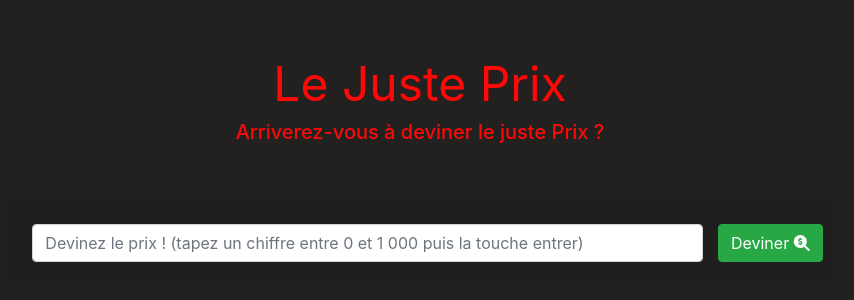
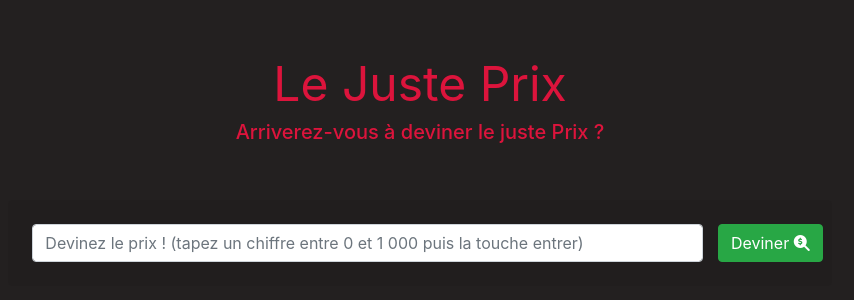
Before and after one commit to gbasset/JustPrice-Vanilla-Js, a plain HTML site: page index.html in a window 1280 px wide. Shown: the whole page, without its empty margins (220-1074 px from the left). Drawn offline with nearby package versions, Linux system fonts and the light colour scheme.

```diff
--- a/style.css
+++ b/style.css
@@ -4,7 +4,7 @@
 }
 
 header {
-    color: #ff0808;
+    color: crimson;
     text-align: center;
     font-size: 3em;
 }
```
